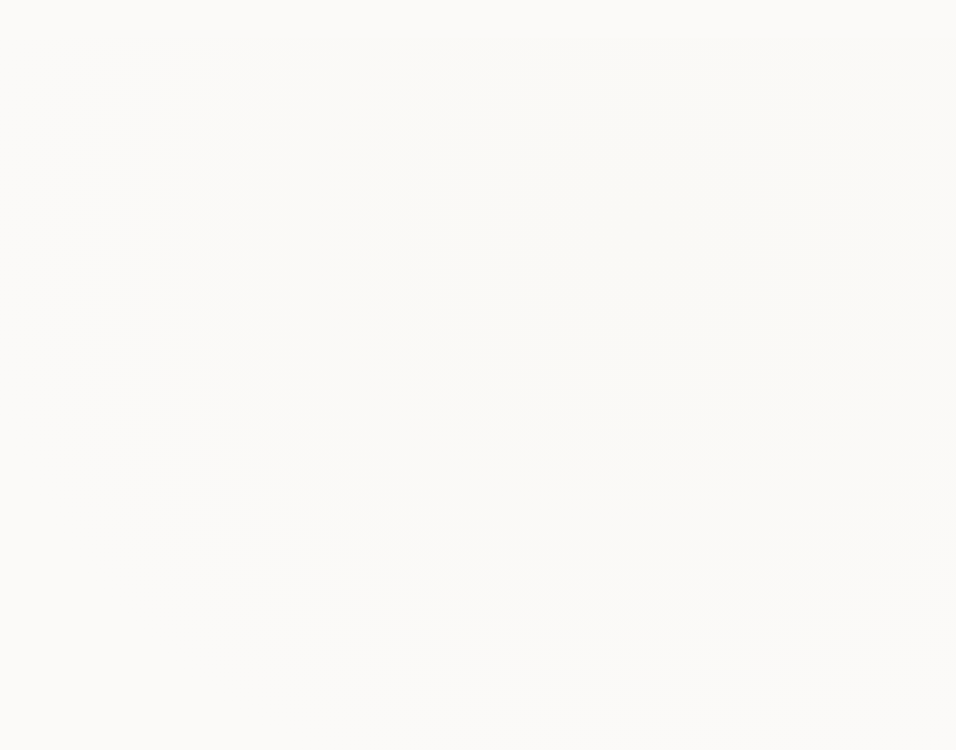
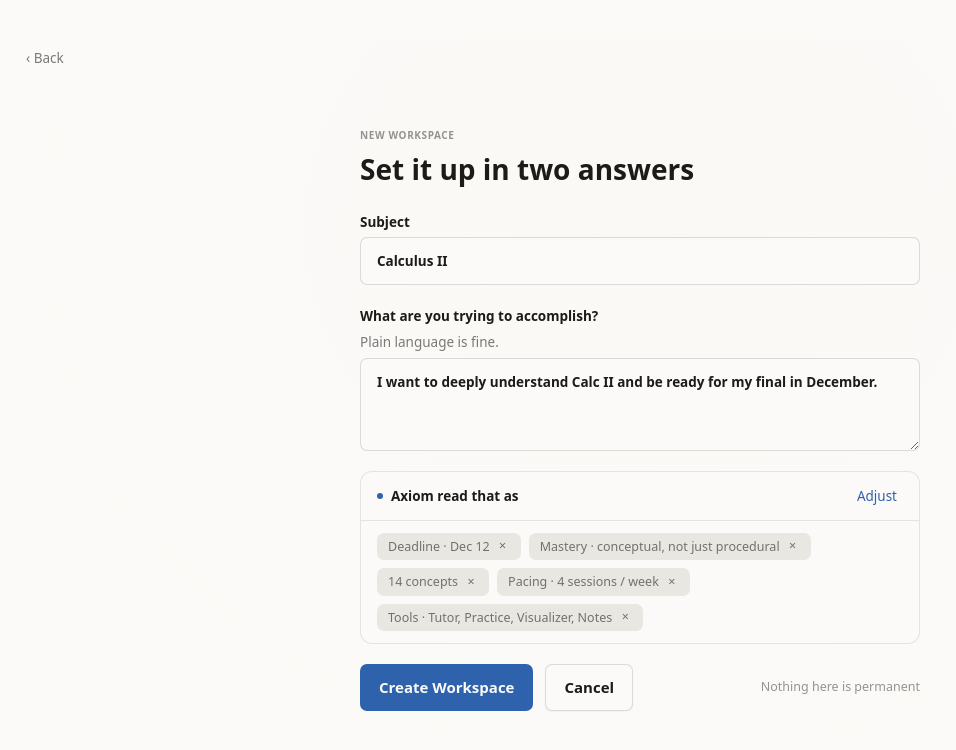
Before and after one commit to Reid-Engineered/axiom, a React (Vite) app: page / in a window 1280 px wide. Both pictures are taken after a click on the button "Continue". Shown: the top 750 px of the page, without its empty margins (0-956 px from the left). Built offline with nearby package versions, Linux system fonts and the light colour scheme.

Commit message:
feat(pages): implement workspace creation

```diff
--- /dev/null
+++ b/src/pages/CreateWorkspacePage.module.css
@@ -0,0 +1,153 @@
+.page {
+  position: relative;
+}
+
+.back {
+  position: fixed;
+  top: calc(var(--drag-strip-height) + var(--space-md));
+  left: var(--space-2xl);
+  border: 0;
+  background: transparent;
+  color: var(--text-secondary);
+  font: inherit;
+  cursor: pointer;
+}
+
+.form {
+  display: grid;
+  gap: var(--space-2xl);
+}
+
+.header {
+  display: grid;
+  gap: var(--space-md);
+  margin-bottom: var(--space-sm);
+}
+
+.header > span {
+  color: var(--text-metadata);
+  font-size: var(--font-size-eyebrow);
+  font-weight: 700;
+  letter-spacing: var(--letter-spacing-eyebrow);
+  text-transform: uppercase;
+}
+
+.header h1 {
+  font-size: calc(var(--font-size-title) + var(--space-sm));
+  line-height: 1.25;
+}
+
+.field {
+  display: grid;
+  gap: var(--space-sm);
+  font-weight: 650;
+}
+
+.field small {
+  color: var(--text-secondary);
+  font-size: var(--font-size-body);
+  font-weight: 400;
+}
+
+.field input,
+.field textarea,
+.adjustments input,
+.adjustments select {
+  width: 100%;
+  padding: var(--space-lg) var(--space-xl);
+  border: var(--border-width-hairline) solid var(--color-hairline-strong);
+  border-radius: var(--radius-row);
+  background: var(--color-content);
+  color: var(--text-primary);
+  font: inherit;
+  outline: none;
+  resize: vertical;
+}
+
+.field textarea:focus,
+.field input:focus,
+.adjustments input:focus,
+.adjustments select:focus {
+  border-color: var(--accent-action);
+  outline: var(--space-2xs) solid var(--accent-action);
+  outline-offset: var(--space-2xs);
+}
+
+.inference {
+  overflow: hidden;
+  border: var(--border-width-hairline) solid var(--color-hairline);
+  border-radius: var(--radius-card);
+  background: var(--color-content);
+}
+
+.inferenceHeader {
+  display: flex;
+  align-items: center;
+  justify-content: space-between;
+  padding: var(--space-lg) var(--space-xl);
+  border-bottom: var(--border-width-hairline) solid var(--color-hairline);
+}
+
+.inferenceHeader h2 {
+  display: flex;
+  align-items: center;
+  gap: var(--space-md);
+  font-size: var(--font-size-body);
+}
+
+.inferenceHeader h2 span {
+  width: var(--space-md-minus);
+  height: var(--space-md-minus);
+  border-radius: 50%;
+  background: var(--accent-action);
+}
+
+.inferenceHeader button {
+  border: 0;
+  background: transparent;
+  color: var(--accent-action);
+  font: inherit;
+  cursor: pointer;
+}
+
+.chips {
+  display: flex;
+  flex-wrap: wrap;
+  gap: var(--space-md);
+  padding: var(--space-lg) var(--space-xl);
+}
+
+.adjustments {
+  display: grid;
+  grid-template-columns: repeat(3, minmax(0, 1fr));
+  gap: var(--space-lg);
+  padding: 0 var(--space-xl) var(--space-xl);
+}
+
+.adjustments label {
+  display: grid;
+  gap: var(--space-sm);
+  color: var(--text-secondary);
+  font-size: var(--font-size-small);
+}
+
+.footer {
+  display: flex;
+  align-items: center;
+  justify-content: space-between;
+  gap: var(--space-xl);
+}
+
+.footer div {
+  display: flex;
+  gap: var(--space-lg);
+}
+
+.footer > span {
+  color: var(--text-metadata);
+  font-size: var(--font-size-small-plus);
+}
+
+.error {
+  color: var(--accent-amber);
+}
--- a/src/pages/CreateWorkspacePage.tsx
+++ b/src/pages/CreateWorkspacePage.tsx
@@ -1,8 +1,112 @@
+import { useState, type FormEvent } from 'react';
+
+import { Button } from '../components/primitives/Button';
+import { Chip } from '../components/primitives/Chip';
+import { useNavigation } from '../hooks/useNavigation';
+import { useWorkspace } from '../hooks/useWorkspace';
+import { useWorkspaces } from '../hooks/useWorkspaces';
 import { CenteredColumnLayout } from '../layouts/CenteredColumnLayout';
+import styles from './CreateWorkspacePage.module.css';
 
 export type CreateWorkspacePageProps = Record<string, never>;
 
 /** Natural-language workspace creation and inferred-goal confirmation. */
+const initialFacets = [
+  'Deadline · Dec 12',
+  'Mastery · conceptual, not just procedural',
+  '14 concepts',
+  'Pacing · 4 sessions / week',
+  'Tools · Tutor, Practice, Visualizer, Notes',
+];
+
 export function CreateWorkspacePage(_props: CreateWorkspacePageProps) {
-  return <CenteredColumnLayout width="wide">{null}</CenteredColumnLayout>;
+  const { navigate } = useNavigation();
+  const { setActiveWorkspaceId } = useWorkspace();
+  const { createWorkspace } = useWorkspaces();
+  const [subject, setSubject] = useState('Calculus II');
+  const [goalText, setGoalText] = useState(
+    'I want to deeply understand Calc II and be ready for my final in December.',
+  );
+  const [facets, setFacets] = useState(initialFacets);
+  const [adjusting, setAdjusting] = useState(false);
+  const [submitting, setSubmitting] = useState(false);
+  const [error, setError] = useState<string | null>(null);
+
+  const submit = async (event: FormEvent<HTMLFormElement>) => {
+    event.preventDefault();
+    if (!subject.trim() || !goalText.trim()) return;
+    setSubmitting(true);
+    setError(null);
+    try {
+      const workspace = await createWorkspace({ subject, goalText });
+      setActiveWorkspaceId(workspace.id);
+      navigate({ type: 'home' });
+    } catch (cause) {
+      setError(cause instanceof Error ? cause.message : 'Workspace creation could not be completed.');
+      setSubmitting(false);
+    }
+  };
+
+  return (
+    <CenteredColumnLayout width="wide" className={styles.page}>
+      <button className={styles.back} type="button" onClick={() => navigate({ type: 'firstLaunch' })}>
+        ‹ Back
+      </button>
+      <form className={styles.form} onSubmit={submit}>
+        <header className={styles.header}>
+          <span>New workspace</span>
+          <h1>Set it up in two answers</h1>
+        </header>
+
+        <label className={styles.field}>
+          <span>Subject</span>
+          <input value={subject} onChange={(event) => setSubject(event.target.value)} />
+        </label>
+
+        <label className={styles.field}>
+          <span>What are you trying to accomplish?</span>
+          <small>Plain language is fine.</small>
+          <textarea value={goalText} onChange={(event) => setGoalText(event.target.value)} rows={3} />
+        </label>
+
+        <section className={styles.inference} aria-labelledby="inference-title">
+          <div className={styles.inferenceHeader}>
+            <h2 id="inference-title"><span aria-hidden="true" />Axiom read that as</h2>
+            <button type="button" onClick={() => setAdjusting((value) => !value)}>
+              {adjusting ? 'Done' : 'Adjust'}
+            </button>
+          </div>
+          <div className={styles.chips}>
+            {facets.map((facet) => (
+              <Chip
+                key={facet}
+                label={facet}
+                variant="subtle"
+                removable
+                onRemove={() => setFacets((current) => current.filter((item) => item !== facet))}
+              />
+            ))}
+          </div>
+          {adjusting ? (
+            <div className={styles.adjustments}>
+              <label>Comfort level<select defaultValue="building"><option value="building">Building confidence</option><option value="comfortable">Comfortable</option></select></label>
+              <label>Materials<input type="file" multiple /></label>
+              <label>Pacing<select defaultValue="steady"><option value="steady">Four sessions per week</option><option value="flexible">Flexible</option></select></label>
+            </div>
+          ) : null}
+        </section>
+
+        {error ? <p className={styles.error} role="alert">{error}</p> : null}
+        <footer className={styles.footer}>
+          <div>
+            <Button size="lg" type="submit" disabled={submitting || !subject.trim() || !goalText.trim()}>
+              {submitting ? 'Creating…' : 'Create Workspace'}
+            </Button>
+            <Button size="lg" variant="secondary" onClick={() => navigate({ type: 'firstLaunch' })}>Cancel</Button>
+          </div>
+          <span>Nothing here is permanent</span>
+        </footer>
+      </form>
+    </CenteredColumnLayout>
+  );
 }
```
Also changed, not shown: .ai/tasks/023-create-workspace-page.md, 1 other file (tests, documents, lock files or other folders).
